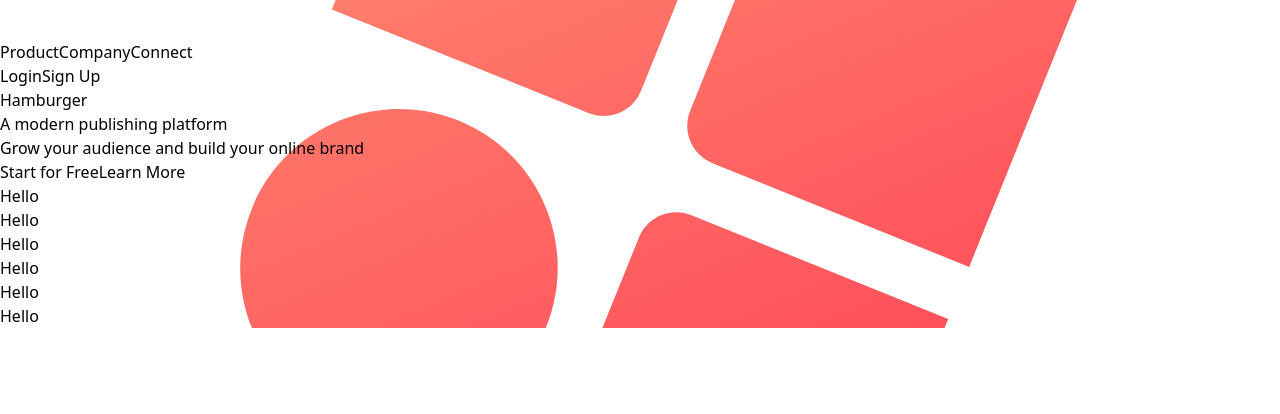
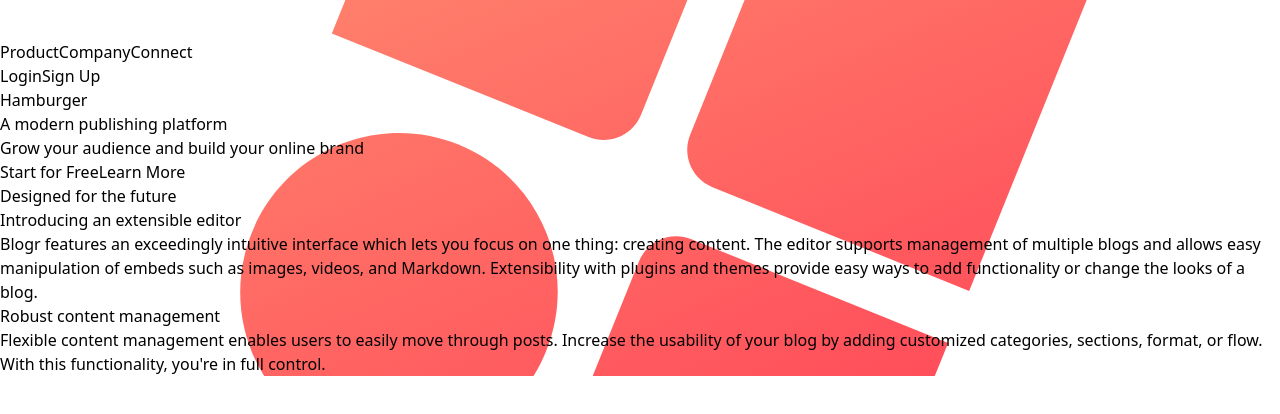
Before and after one commit to Chambulova/blogrr, a React (Vite) app: page / in a window 1280 px wide. Shown: the top 414 px of the page. Built offline with nearby package versions, Linux system fonts and the light colour scheme.

Commit message:
section one text

```diff
--- a/src/App.jsx
+++ b/src/App.jsx
@@ -2,32 +2,88 @@
 import Header from "./Components/Header";
 
 export default function App() {
-
   return (
     <div className="bg-gradient-to-r from-red-400 to-red-500">
       <div
-          style={{
+        style={{
           backgroundImage: "url(./images/bg-pattern-intro-desktop.svg)",
           backgroundSize: "cover",
           backgroundPosition: "65% center",
           backgroundRepeat: "no-repeat",
-        }} >
-
+        }}
+      >
         <NavBar />
         <Header />
 
         {/* NEW SECTION */}
-        <div >
-          {/* Here you will add the new section */}
-          <h1>Hello</h1>
-          <h2>Hello</h2>
-          <h3>Hello</h3>
-          <h4>Hello</h4>
-          <h5>Hello</h5>
-          <h6>Hello</h6>
-        </div>
+        {/* Here you will add the new section */}
+        <section className="bg-gray-100 ">
+          <h1 className=" text-center text-2xl  0 pt-28">
+            Designed for the future
+          </h1>
+
+          <div className=" text-align: left; max-w-screen-sm mx-auto px-6 py-12">
+            <h2 className=" text-xl  text-gray-800 pt-16 pb-6">
+              Introducing an extensible editor
+            </h2>
+            <p>
+              Blogr features an exceedingly intuitive interface which lets you
+              focus on one thing: creating content. The editor supports
+              management of multiple blogs and allows easy manipulation of
+              embeds such as images, videos, and Markdown. Extensibility with
+              plugins and themes provide easy ways to add functionality or
+              change the looks of a blog.
+            </p>
+            <h3 className="text-xl  text-gray-800 pt-16 pb-6">
+              Robust content management
+            </h3>
+            <p>
+              Flexible content management enables users to easily move through
+              posts. Increase the usability of your blog by adding customized
+              categories, sections, format, or flow. With this functionality,
+              you're in full control.
+            </p>
+          </div>
+          {/* <div>
+          <svg width="925" height="882" xmlns="http://www.w3.org/2000/svg" xmlns:xlink="http://www.w3.org/1999/xlink">
+        <defs>
+            <linearGradient x1="0%" y1="27.881%" x2="100%" y2="72.119%" id="c">
+                <stop stop-color="#FF8F71" offset="0%"/>
+                <stop stop-color="#FF3E55" offset="100%"/>
+            </linearGradient>
+            <linearGradient x1="0%" y1="41.725%" x2="100%" y2="58.275%" id="e">
+                <stop stop-color="#FF8F71" offset="0%"/>
+                <stop stop-color="#FF3E55" offset="100%"/>
+            </linearGradient>
+            <filter x="-10.9%" y="-11.7%" width="121.8%" height="132.8%" filterUnits="objectBoundingBox" id="b">
+                <feOffset dy="20" in="SourceAlpha" result="shadowOffsetOuter1"/>
+                <feGaussianBlur stdDeviation="20" in="shadowOffsetOuter1" result="shadowBlurOuter1"/>
+                <feColorMatrix values="0 0 0 0 0.421821759 0 0 0 0 0.554338424 0 0 0 0 0.893710371 0 0 0 0.243444056 0" in="shadowBlurOuter1"/>
+            </filter>
+            <rect id="a" x="0" y="0" width="642" height="427" rx="15"/>
+        </defs>
+        <g transform="translate(40)" fill="none" fill-rule="evenodd">
+            <rect fill="#2D2E40" opacity=".08" transform="matrix(1 0 0 -1 0 890)" x="145" y="144" width="600" height="602" rx="300"/>
+            <rect stroke="#2D2E40" opacity=".5" transform="matrix(1 0 0 -1 0 882)" x="105.5" y="100.5" width="679" height="681" rx="339.5"/>
+            <rect stroke="#2D2E40" opacity=".25" transform="matrix(1 0 0 -1 0 882)" x="5.5" y=".5" width="879" height="881" rx="439.5"/>
+            <g transform="translate(0 242)">
+                <mask id="d" fill="#fff"><use xlink:href="#a"/></mask>
+                <g fill-rule="nonzero">
+                    <use fill="#000" filter="url(#b)" xlink:href="#a"/>
+                    <use fill="url(#c)" xlink:href="#a"/>
+                </g>
+                <path d="M3 125h636a3 3 0 013 3v296a3 3 0 01-3 3H3a3 3 0 01-3-3V128a3 3 0 013-3z" fill="#2D2E40" fill-rule="nonzero" mask="url(#d)"/>
+                <rect fill="#FFF" fill-rule="nonzero" mask="url(#d)" x="90.523" y="47.709" width="135.785" height="137.165" rx="3"/>
+                <ellipse fill="#2D2E40" mask="url(#d)" cx="158.416" cy="116.888" rx="39.306" ry="39.36"/>
+                <rect fill="#FFF" fill-rule="nonzero" mask="url(#d)" x="248.939" y="47.709" width="302.538" height="325.617" rx="3"/>
+            </g>
+            <path d="M209 284c47.125-73.367 81.977-113.013 104.557-118.938 33.87-8.886 23.765 83.14 72.535 72.473 48.77-10.666 54.716-103.974 91.603-108.37 36.887-4.397 56.402 80.946 72.515 88.81 10.742 5.241 24.005-6.094 39.79-34.007" stroke="url(#e)" stroke-width="8" stroke-linecap="round" transform="translate(0 242)"/>
+        </g>
+    </svg>
+          </div>
+           */}
+        </section>
       </div>
     </div>
-
   );
 }
--- a/src/Components/background.jsx
+++ b/src/Components/background.jsx
@@ -19,6 +19,8 @@
           transform="rotate(22 162.072 2556.164)"
         />
       </svg>
+
+
     );
   }
 
```
